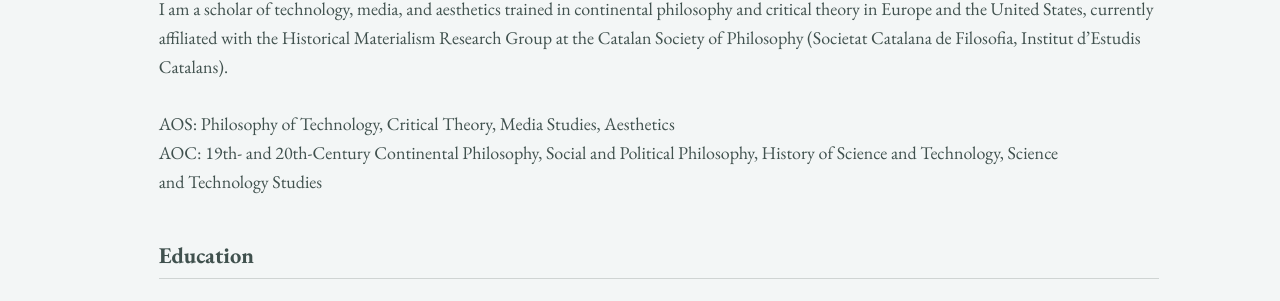
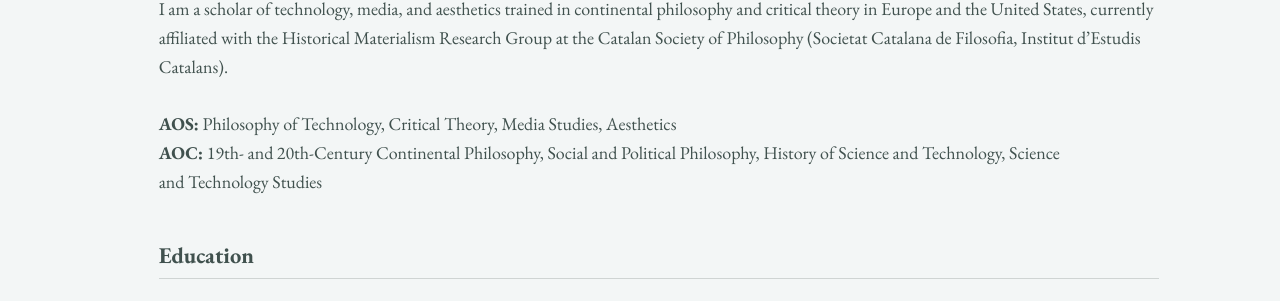
Before and after one commit to epujol90/epujol90.github.io, a Jekyll site: the page built from _pages/cv-json.md, in a window 1280 px wide and 900 px high. Shown: the part 369-670 px from the top of the window. Built offline with Jekyll 4.4.1, drawn with Linux system fonts in a browser that asks for light colours; a script bundle is joined from its source files by our own code; library files that are not in the unit come from our copies.

```diff
--- a/_data/cv.json
+++ b/_data/cv.json
@@ -4,7 +4,7 @@
     "email": "ernestpujol3@outlook.com",
     "phone": "",
     "website": "https://www.ernestpujol.com",
-    "summary": "I am a scholar of technology, media, and aesthetics trained in continental philosophy and critical theory in Europe and the United States, currently affiliated with the Historical Materialism Research Group at the Catalan Society of Philosophy (Societat Catalana de Filosofia, Institut d’Estudis Catalans).<br><br>AOS: Philosophy of Technology, Critical Theory, Media Studies, Aesthetics<br>AOC: 19th- and&nbsp;20th-Century Continental Philosophy, Social and Political Philosophy, History of Science and&nbsp;Technology, Science and&nbsp;Technology Studies",
+    "summary": "I am a scholar of technology, media, and aesthetics trained in continental philosophy and critical theory in Europe and the United States, currently affiliated with the Historical Materialism Research Group at the Catalan Society of Philosophy (Societat Catalana de Filosofia, Institut d’Estudis Catalans).<br><br><strong>AOS:</strong> Philosophy of Technology, Critical Theory, Media Studies, Aesthetics<br><strong>AOC:</strong> 19th- and&nbsp;20th-Century Continental Philosophy, Social and Political Philosophy, History of Science and&nbsp;Technology, Science and&nbsp;Technology Studies",
     "location": {
       "address": "",
       "postalCode": "",
```
